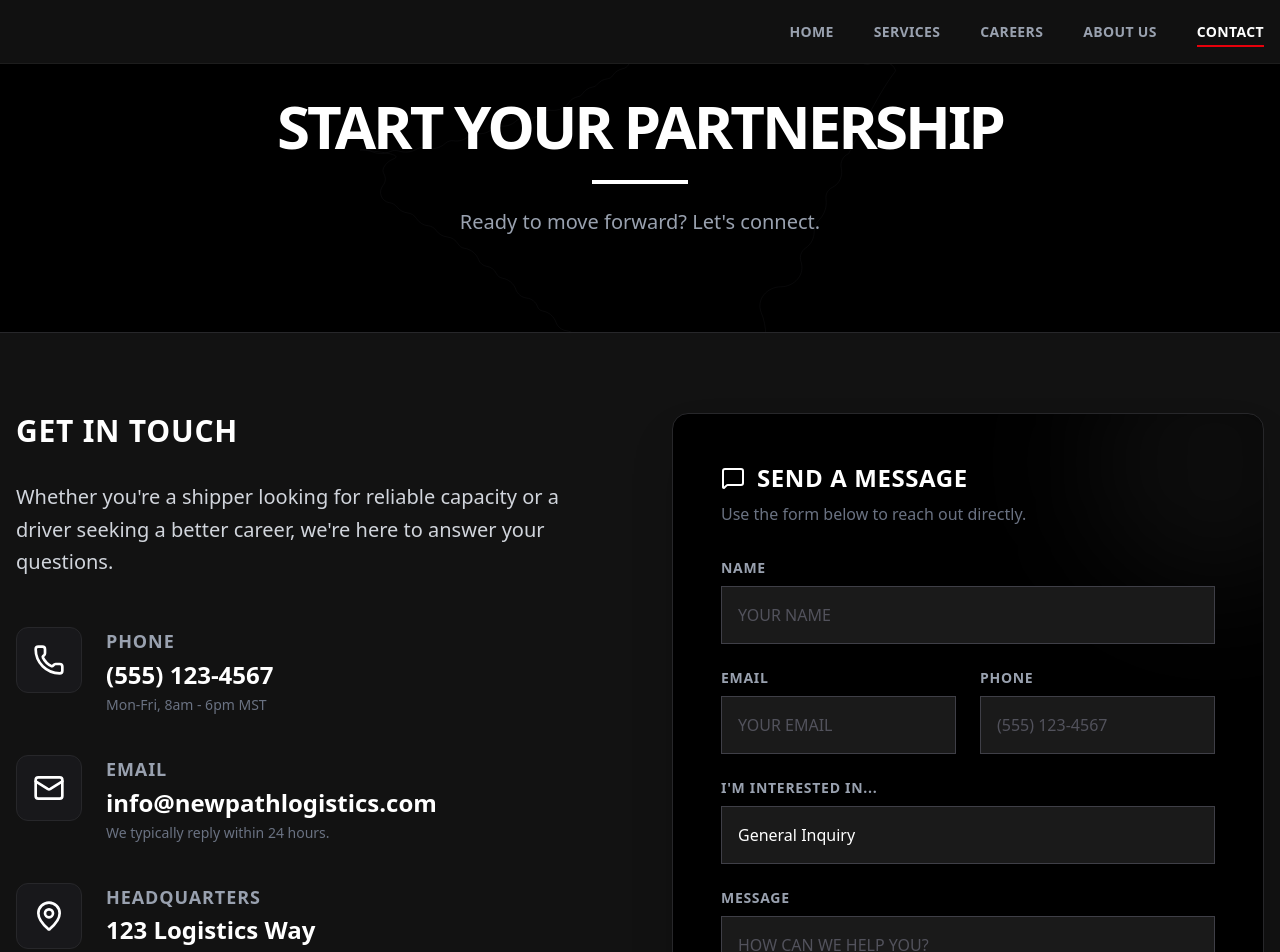
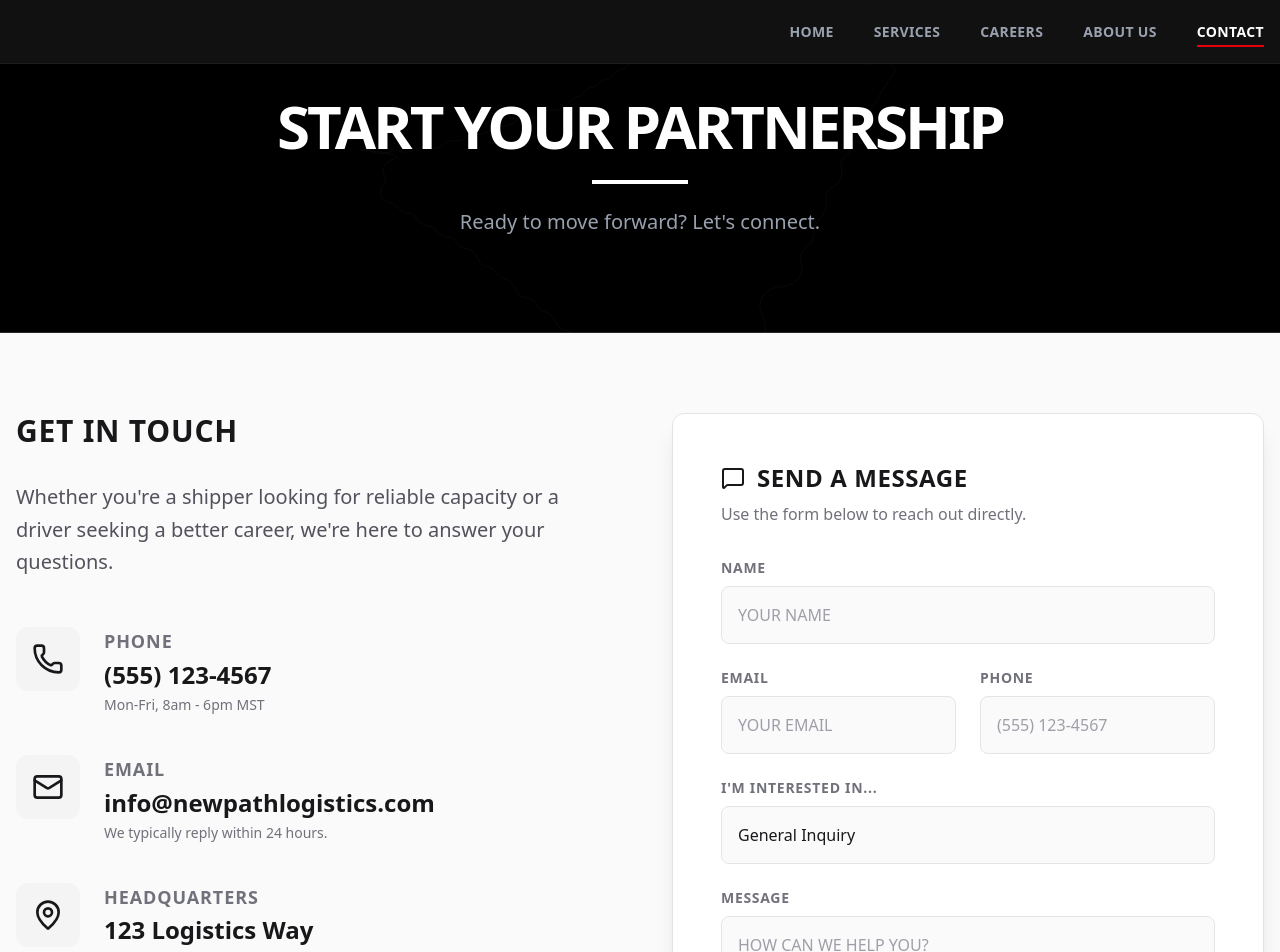
Before and after one commit to saskij/NewPathLogistics, a Next.js app: page /contact in a window 1280 px wide. Shown: the top 952 px of the page. Built offline with nearby package versions, Linux system fonts and the light colour scheme.

Commit message:
Update Contact page to simplified light theme

```diff
--- a/src/app/contact/page.tsx
+++ b/src/app/contact/page.tsx
@@ -5,7 +5,7 @@ import heroNew from "../../../public/hero-new.jpg";
 
 export default function ContactPage() {
     return (
-        <div className="bg-anthracite text-white min-h-screen">
+        <div className="bg-zinc-50 text-zinc-900 min-h-screen">
 
             {/* Hero / Header */}
             <section className="relative py-24 border-b border-zinc-800 bg-black overflow-hidden">
@@ -51,54 +51,54 @@ c10.6-5.1,17.3-15.9,17.3-27.7c0-2.4-0.3-4.7-0.8-7.1c-2.6-10.9,2.9-22,13.2-26.2C9
             </section>
 
             {/* Main Content Area */}
-            <section className="py-20">
+            <section className="py-20 bg-zinc-50">
                 <div className="container mx-auto px-4">
                     <div className="grid grid-cols-1 lg:grid-cols-2 gap-16 items-start">
 
                         {/* Contact Info Side */}
                         <div>
-                            <h2 className="text-3xl font-bold uppercase tracking-wide mb-8">Get In Touch</h2>
-                            <p className="text-xl text-gray-300 font-light leading-relaxed mb-12">
+                            <h2 className="text-3xl font-bold uppercase tracking-wide mb-8 text-zinc-900">Get In Touch</h2>
+                            <p className="text-xl text-zinc-600 font-light leading-relaxed mb-12">
                                 Whether you're a shipper looking for reliable capacity or a driver seeking a better career, we're here to answer your questions.
                             </p>
 
                             <div className="space-y-10">
                                 {/* Phone */}
                                 <div className="flex items-start gap-6 group">
-                                    <div className="p-4 bg-zinc-900 border border-zinc-800 rounded-xl group-hover:border-white transition-colors duration-300">
-                                        <Phone className="w-8 h-8 text-white" />
+                                    <div className="p-4 bg-zinc-100 rounded-xl group-hover:bg-zinc-200 transition-colors duration-300">
+                                        <Phone className="w-8 h-8 text-zinc-900" />
                                     </div>
                                     <div>
-                                        <h3 className="text-lg font-bold uppercase tracking-wider mb-1 text-gray-400">Phone</h3>
-                                        <a href="tel:5551234567" className="text-2xl font-bold text-white hover:text-gray-300 transition-colors">
+                                        <h3 className="text-lg font-bold uppercase tracking-wider mb-1 text-zinc-500">Phone</h3>
+                                        <a href="tel:5551234567" className="text-2xl font-bold text-zinc-900 hover:text-zinc-600 transition-colors">
                                             (555) 123-4567
                                         </a>
-                                        <p className="text-sm text-gray-500 mt-1">Mon-Fri, 8am - 6pm MST</p>
+                                        <p className="text-sm text-zinc-500 mt-1">Mon-Fri, 8am - 6pm MST</p>
                                     </div>
                                 </div>
 
                                 {/* Email */}
                                 <div className="flex items-start gap-6 group">
-                                    <div className="p-4 bg-zinc-900 border border-zinc-800 rounded-xl group-hover:border-white transition-colors duration-300">
-                                        <Mail className="w-8 h-8 text-white" />
+                                    <div className="p-4 bg-zinc-100 rounded-xl group-hover:bg-zinc-200 transition-colors duration-300">
+                                        <Mail className="w-8 h-8 text-zinc-900" />
                                     </div>
                                     <div>
-                                        <h3 className="text-lg font-bold uppercase tracking-wider mb-1 text-gray-400">Email</h3>
-                                        <a href="mailto:info@newpathlogistics.com" className="text-2xl font-bold text-white hover:text-gray-300 transition-colors">
+                                        <h3 className="text-lg font-bold uppercase tracking-wider mb-1 text-zinc-500">Email</h3>
+                                        <a href="mailto:info@newpathlogistics.com" className="text-2xl font-bold text-zinc-900 hover:text-zinc-600 transition-colors">
                                             info@newpathlogistics.com
                                         </a>
-                                        <p className="text-sm text-gray-500 mt-1">We typically reply within 24 hours.</p>
+                                        <p className="text-sm text-zinc-500 mt-1">We typically reply within 24 hours.</p>
                                     </div>
                                 </div>
 
                                 {/* Address */}
                                 <div className="flex items-start gap-6 group">
-                                    <div className="p-4 bg-zinc-900 border border-zinc-800 rounded-xl group-hover:border-white transition-colors duration-300">
-                                        <MapPin className="w-8 h-8 text-white" />
+                                    <div className="p-4 bg-zinc-100 rounded-xl group-hover:bg-zinc-200 transition-colors duration-300">
+                                        <MapPin className="w-8 h-8 text-zinc-900" />
                                     </div>
                                     <div>
-                                        <h3 className="text-lg font-bold uppercase tracking-wider mb-1 text-gray-400">Headquarters</h3>
-                                        <address className="text-2xl font-bold text-white not-italic leading-tight">
+                                        <h3 className="text-lg font-bold uppercase tracking-wider mb-1 text-zinc-500">Headquarters</h3>
+                                        <address className="text-2xl font-bold text-zinc-900 not-italic leading-tight">
                                             123 Logistics Way<br />
                                             Denver, CO 80202
                                         </address>
@@ -108,53 +108,51 @@ c10.6-5.1,17.3-15.9,17.3-27.7c0-2.4-0.3-4.7-0.8-7.1c-2.6-10.9,2.9-22,13.2-26.2C9
                         </div>
 
                         {/* Form Side */}
-                        <div className="bg-black p-8 md:p-12 rounded-2xl border border-zinc-800 shadow-2xl relative overflow-hidden">
-                            {/* Decorative glow */}
-                            <div className="absolute top-0 right-0 -mr-20 -mt-20 w-64 h-64 bg-white/5 rounded-full blur-[60px] pointer-events-none"></div>
+                        <div className="bg-white p-8 md:p-12 rounded-xl border border-zinc-200 shadow-xl relative overflow-hidden">
 
-                            <h3 className="text-2xl font-bold mb-2 uppercase tracking-wide text-white relative z-10 flex items-center gap-3">
+                            <h3 className="text-2xl font-bold mb-2 uppercase tracking-wide text-zinc-900 relative z-10 flex items-center gap-3">
                                 <MessageSquare className="w-6 h-6" />
                                 Send a Message
                             </h3>
-                            <p className="text-gray-500 mb-8 relative z-10">Use the form below to reach out directly.</p>
+                            <p className="text-zinc-500 mb-8 relative z-10">Use the form below to reach out directly.</p>
 
                             <form className="space-y-6 relative z-10">
                                 <div>
-                                    <label htmlFor="name" className="block text-sm font-bold uppercase tracking-wider mb-2 text-gray-400">Name</label>
+                                    <label htmlFor="name" className="block text-sm font-bold uppercase tracking-wider mb-2 text-zinc-500">Name</label>
                                     <input
                                         type="text"
                                         id="name"
-                                        className="w-full bg-[#1A1A1A] border border-zinc-700 px-4 py-4 text-white placeholder-zinc-600 focus:outline-none focus:border-white focus:ring-1 focus:ring-white transition-colors"
+                                        className="w-full bg-zinc-50 border border-zinc-200 px-4 py-4 text-zinc-900 placeholder-zinc-400 focus:outline-none focus:border-zinc-900 focus:ring-1 focus:ring-zinc-900 transition-colors rounded-lg"
                                         placeholder="YOUR NAME"
                                     />
                                 </div>
 
                                 <div className="grid grid-cols-1 md:grid-cols-2 gap-6">
                                     <div>
-                                        <label htmlFor="email" className="block text-sm font-bold uppercase tracking-wider mb-2 text-gray-400">Email</label>
+                                        <label htmlFor="email" className="block text-sm font-bold uppercase tracking-wider mb-2 text-zinc-500">Email</label>
                                         <input
                                             type="email"
                                             id="email"
-                                            className="w-full bg-[#1A1A1A] border border-zinc-700 px-4 py-4 text-white placeholder-zinc-600 focus:outline-none focus:border-white focus:ring-1 focus:ring-white transition-colors"
+                                            className="w-full bg-zinc-50 border border-zinc-200 px-4 py-4 text-zinc-900 placeholder-zinc-400 focus:outline-none focus:border-zinc-900 focus:ring-1 focus:ring-zinc-900 transition-colors rounded-lg"
                                             placeholder="YOUR EMAIL"
                                         />
                                     </div>
                                     <div>
-                                        <label htmlFor="phone" className="block text-sm font-bold uppercase tracking-wider mb-2 text-gray-400">Phone</label>
+                                        <label htmlFor="phone" className="block text-sm font-bold uppercase tracking-wider mb-2 text-zinc-500">Phone</label>
                                         <input
                                             type="tel"
                                             id="phone"
-                                            className="w-full bg-[#1A1A1A] border border-zinc-700 px-4 py-4 text-white placeholder-zinc-600 focus:outline-none focus:border-white focus:ring-1 focus:ring-white transition-colors"
+                                            className="w-full bg-zinc-50 border border-zinc-200 px-4 py-4 text-zinc-900 placeholder-zinc-400 focus:outline-none focus:border-zinc-900 focus:ring-1 focus:ring-zinc-900 transition-colors rounded-lg"
                                             placeholder="(555) 123-4567"
                                         />
                                     </div>
                                 </div>
 
                                 <div>
-                                    <label htmlFor="subject" className="block text-sm font-bold uppercase tracking-wider mb-2 text-gray-400">I'm interested in...</label>
+                                    <label htmlFor="subject" className="block text-sm font-bold uppercase tracking-wider mb-2 text-zinc-500">I'm interested in...</label>
                                     <select
                                         id="subject"
-                                        className="w-full bg-[#1A1A1A] border border-zinc-700 px-4 py-4 text-white focus:outline-none focus:border-white focus:ring-1 focus:ring-white transition-colors appearance-none"
+                                        className="w-full bg-zinc-50 border border-zinc-200 px-4 py-4 text-zinc-900 focus:outline-none focus:border-zinc-900 focus:ring-1 focus:ring-zinc-900 transition-colors appearance-none rounded-lg"
                                     >
                                         <option>General Inquiry</option>
                                         <option>Driving Opportunities</option>
@@ -164,18 +162,18 @@ c10.6-5.1,17.3-15.9,17.3-27.7c0-2.4-0.3-4.7-0.8-7.1c-2.6-10.9,2.9-22,13.2-26.2C9
                                 </div>
 
                                 <div>
-                                    <label htmlFor="message" className="block text-sm font-bold uppercase tracking-wider mb-2 text-gray-400">Message</label>
+                                    <label htmlFor="message" className="block text-sm font-bold uppercase tracking-wider mb-2 text-zinc-500">Message</label>
                                     <textarea
                                         id="message"
                                         rows={4}
-                                        className="w-full bg-[#1A1A1A] border border-zinc-700 px-4 py-4 text-white placeholder-zinc-600 focus:outline-none focus:border-white focus:ring-1 focus:ring-white transition-colors resize-none"
+                                        className="w-full bg-zinc-50 border border-zinc-200 px-4 py-4 text-zinc-900 placeholder-zinc-400 focus:outline-none focus:border-zinc-900 focus:ring-1 focus:ring-zinc-900 transition-colors resize-none rounded-lg"
                                         placeholder="HOW CAN WE HELP YOU?"
                                     ></textarea>
                                 </div>
 
                                 <button
                                     type="submit"
-                                    className="w-full bg-white text-black font-black uppercase tracking-widest py-5 hover:bg-gray-200 transition-all duration-300 text-lg flex items-center justify-center gap-2 mt-4"
+                                    className="w-full bg-zinc-900 text-white font-black uppercase tracking-widest py-5 hover:bg-zinc-800 transition-all duration-300 text-lg flex items-center justify-center gap-2 mt-4 rounded-lg"
                                 >
                                     Send Message
                                     <Send className="w-5 h-5" />
```
